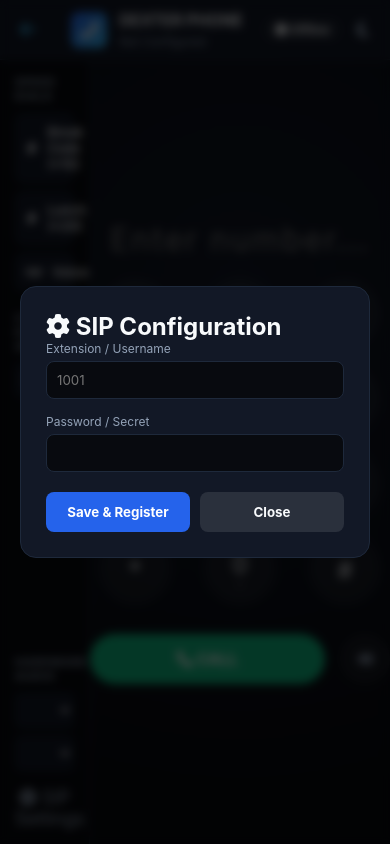
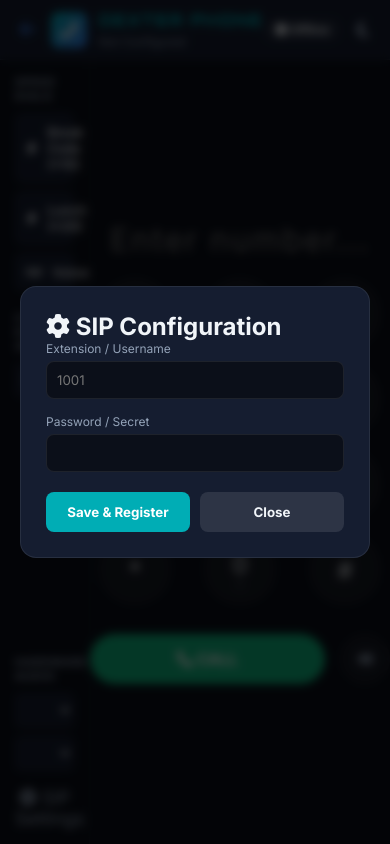
Before and after one commit to RAFIKDEX/rcm-pbx-backup, a Flask app: page /dexterphone in a window 390 px wide. Run offline with Flask 3, Linux system fonts and the light colour scheme; data comes from the database, SQL or seed files in the repository; data that the repository does not hold is empty.

Commit message:
UI: Aligned DexterPhone color palette, fonts, and backgrounds precisely with the RCM 7021 PBX design system

```diff
--- a/static/css/dexterphone.css
+++ b/static/css/dexterphone.css
@@ -1,17 +1,19 @@
+@import url('https://fonts.googleapis.com/css2?family=Inter:wght@400;600;700;800&family=Orbitron:wght@700;900&display=swap');
 
 :root {
-  --bg: #080A0F;
-  --card: #121826;
-  --card-hover: #1A2234;
-  --border: #1E293B;
-  --text: #F8FAFC;
-  --text2: #94A3B8;
-  --primary: #2563EB;
+  --bg: #0b0f19;
+  --card: #151d30;
+  --card-hover: #1e2a42;
+  --border: rgba(255, 255, 255, 0.08);
+  --text: #f1f5f9;
+  --text2: #94a3b8;
+  --primary: #00adb5;
+  --primary-glow: rgba(0, 173, 181, 0.15);
   --go: #10B981;
   --stop: #EF4444;
-  --wait: #F59E0B;
-  --sky: #38BDF8;
-  --purple: #A855F7;
+  --wait: #f97316;
+  --sky: #3b82f6;
+  --purple: #8b5cf6;
 }
 
 [data-theme="light"] {
@@ -23,7 +25,7 @@
   --text2: #475569;
 }
 
-* { box-sizing: border-box; margin: 0; padding: 0; font-family: -apple-system, sans-serif; }
+* { box-sizing: border-box; margin: 0; padding: 0; font-family: 'Inter', sans-serif; }
 body { background: var(--bg); color: var(--text); overflow: hidden; height: 100vh; }
 .hidden { display: none !important; }
 
@@ -63,7 +65,7 @@ body { background: var(--bg); color: var(--text); overflow: hidden; height: 100v
 .audio-settings .hardware-select { width: 100%; padding: 8px; background: var(--card); border: 1px solid var(--border); color: var(--text); border-radius: 6px; margin-bottom: 8px; font-size: 12px; }
 
 /* Center Stage */
-.center-stage { flex: 1; position: relative; background: radial-gradient(circle at 50% 30%, var(--card) 0%, var(--bg) 90%); display: flex; justify-content: center; align-items: center; }
+.center-stage { flex: 1; position: relative; background: var(--bg); display: flex; justify-content: center; align-items: center; }
 .stage-view { width: 100%; height: 100%; display: none; justify-content: center; align-items: center; flex-direction: column; }
 .stage-view.active { display: flex; }
 
--- a/templates/dexterphone.html
+++ b/templates/dexterphone.html
@@ -4,7 +4,7 @@
   <meta charset="UTF-8">
   <title>DEXTER Phone Professional</title>
   <link rel="stylesheet" href="https://cdnjs.cloudflare.com/ajax/libs/font-awesome/6.4.0/css/all.min.css">
-  <link rel="stylesheet" href="/static/css/dexterphone.css">
+  <link rel="stylesheet" href="/static/css/dexterphone.css?v=5">
 </head>
 <body data-theme="dark">
   <div class="app-container">
@@ -15,7 +15,7 @@
       <div class="brand">
         <div class="brand-logo"><i class="fa-solid fa-phone-flip"></i></div>
         <div>
-          <h1>DEXTER PHONE</h1>
+          <h1 style="font-family: 'Orbitron', sans-serif; font-weight: 900; letter-spacing: 1.5px; color: var(--primary);">DEXTER PHONE</h1>
           <span id="sip-uri-display">Not Configured</span>
         </div>
       </div>
```
